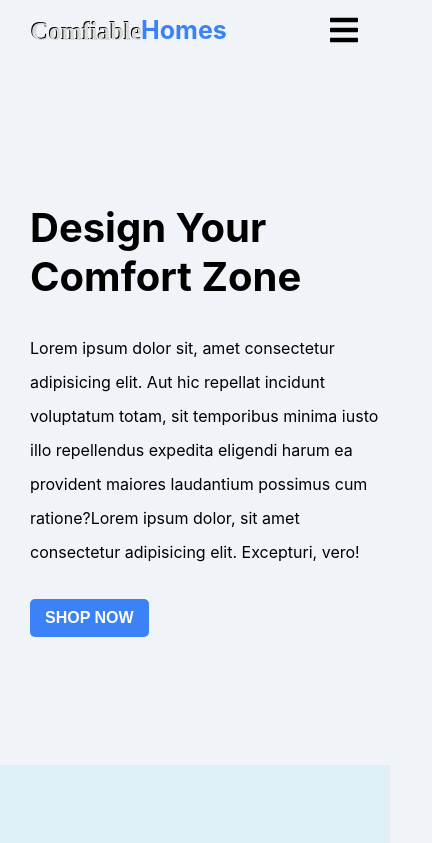
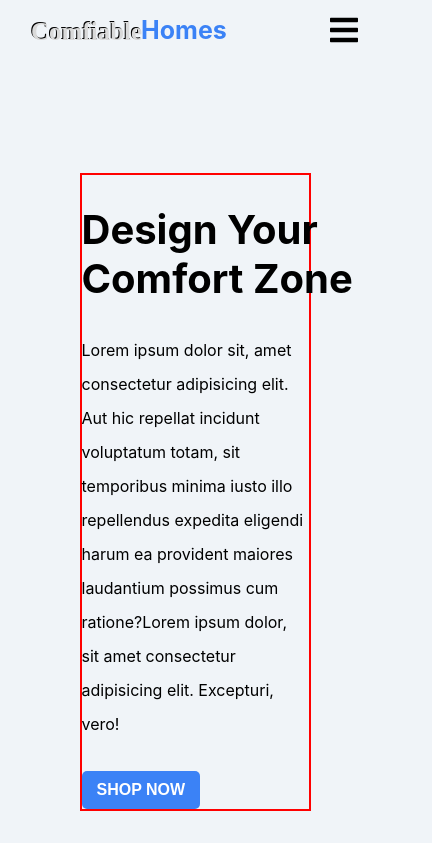
Before and after one commit to bezbrain/ComfiableHomes, a React (Vite) app: page / in a window 390 px wide. Shown: the top 843 px of the page, 432 px wide, since content can reach past the window. Built offline with nearby package versions, Linux system fonts and the light colour scheme; data requests are answered from the project's data file.

Commit message:
Worked massively on the product page interface, and wrote the media query

```diff
--- a/src/styles/home.css
+++ b/src/styles/home.css
@@ -21,8 +21,9 @@
 }
 @media screen and (max-width: 1000px) {
   .design-your-comfort article {
-    /* width: 70%; */
-    width: 700px;
+    border: 2px solid red;
+    width: 70%;
+    /* width: 700px; */
     margin-inline: auto;
   }
   .design-your-comfort article h2 {
```
